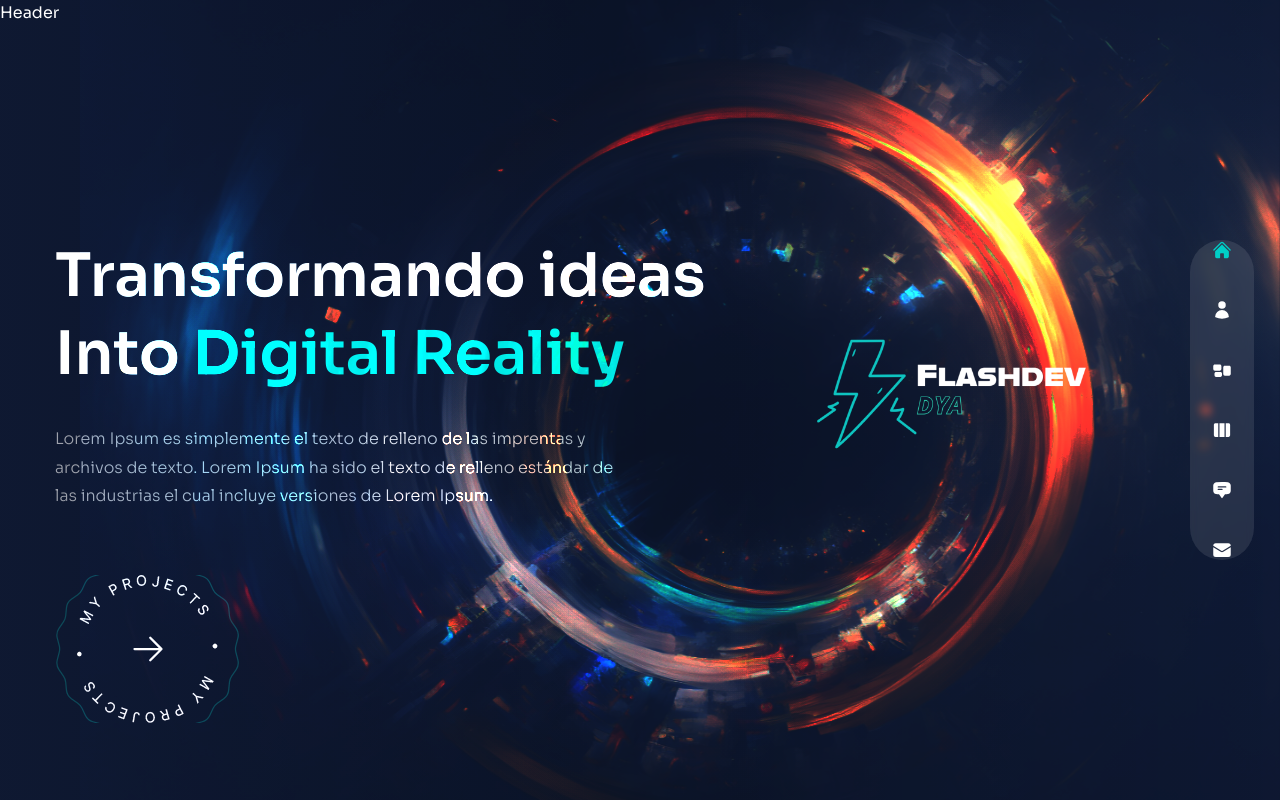
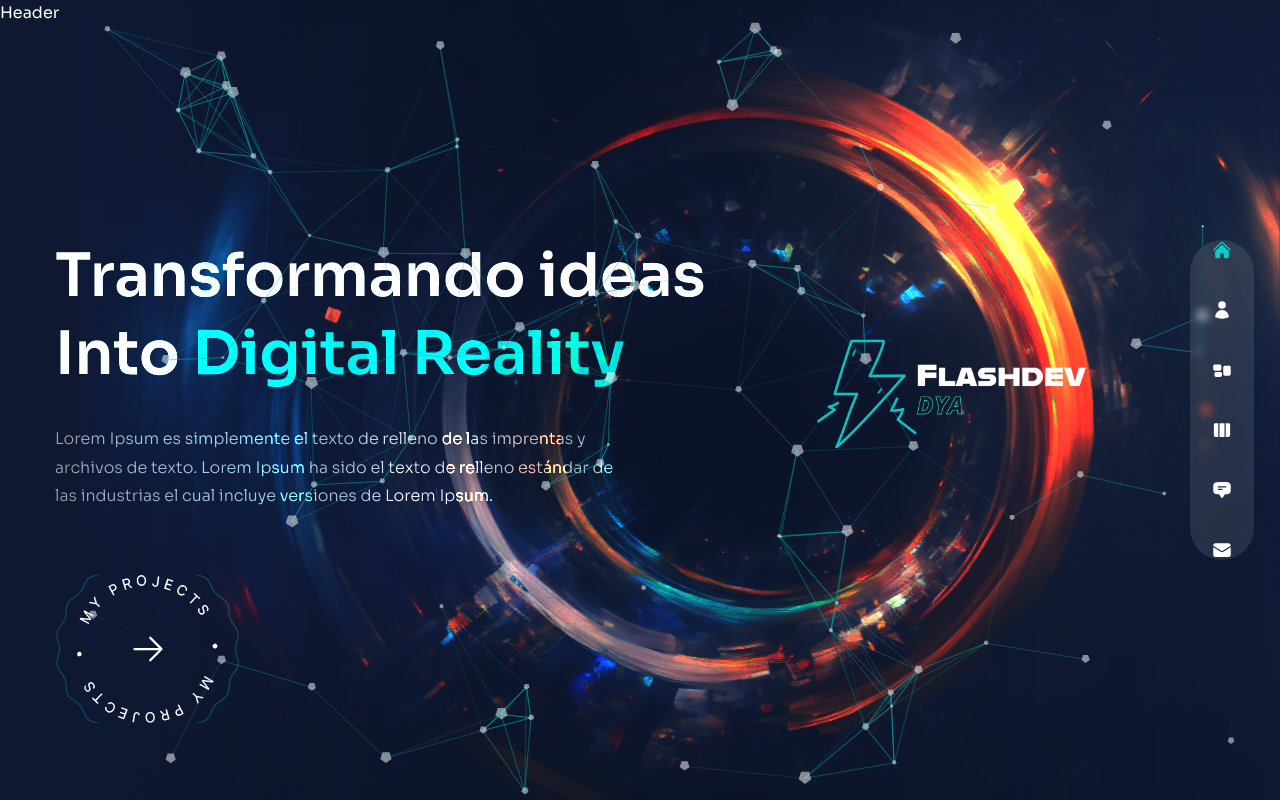
Before and after one commit to Dann-13/PortafolioWeb, a Next.js app: page / in a window 1280 px wide. Built offline with nearby package versions, Linux system fonts and the light colour scheme.

Commit message:
Particulas

```diff
--- a/components/ParticlesContainer.js
+++ b/components/ParticlesContainer.js
@@ -1,5 +1,95 @@
+import { Particles } from 'react-tsparticles'
+import { loadFull } from 'tsparticles';
+import react, { useCallback } from 'react';
+import { color } from 'framer-motion';
 const ParticlesContainer = () => {
-  return <div>Particles Container</div>;
+  const particlesInit = useCallback(async (engine) => {
+    await loadFull(engine);
+  }, []);
+  const particlesLoaded = useCallback(async () => { }, [])
+  return (
+    <Particles
+      className='w-full h-full absolute translate-z-0'
+      id='tsparticles'
+      init={particlesInit}
+      loaded={particlesLoaded}
+      options={{
+        background: {
+          color: {
+            value: '', // Puedes especificar un color de fondo aquí si lo deseas
+          },
+        },
+        fpsLimit: 120,
+        interactivity: {
+          events: {
+            onClick: {
+              enable: false,
+              mode: 'push',
+            },
+            onHover: {
+              enable: true,
+              mode: 'repulse',
+            },
+            resize: true,
+          },
+          modes: {
+            push: {
+              quantity: 90,
+            },
+            repulse: {
+              distance: 200,
+              duration: 0.4,
+            },
+          },
+        },
+        particles: {
+          color: {
+            value: '#ffffff',
+          },
+          links: {
+            color: '#0bb9b3',
+            distance: 150,
+            enable: true,
+            opacity: 0.5,
+            width: 1,
+          },
+          collisions: {
+            enable: true,
+          },
+          move: {
+            direction: 'none',
+            enable: true,
+            outMode: {
+              default: 'bounce',
+            },
+            random: false,
+            speed: 1,
+            straight: false,
+          },
+          number: {
+            density: {
+              enable: true,
+              area: 800,
+            },
+            value: 80,
+          },
+          opacity: {
+            value: 0.5,
+          },
+          shape: {
+            type: 'polygon',
+          },
+          size: {
+            value: {
+              min: 1,
+              max: 5,
+            },
+          },
+        },
+        detectRetina: true,
+      }}
+    />
+  );
 };
 
 export default ParticlesContainer;
--- a/pages/index.js
+++ b/pages/index.js
@@ -55,7 +55,7 @@
         <div className="bg-none xl:bg-explosion mix-blend-color-dodge xl:bg-cover xl:bg-right xl:bg-no-repeat
         w-full h-full absolute translate-z-0"></div>
         {/*particles */}
-
+        <ParticlesContainer />
         <motion.div
         initial={{ opacity: 0 }} // Establece la opacidad inicial en 0
         animate={{ opacity: 1 }} // Anima la opacidad a 1
```
